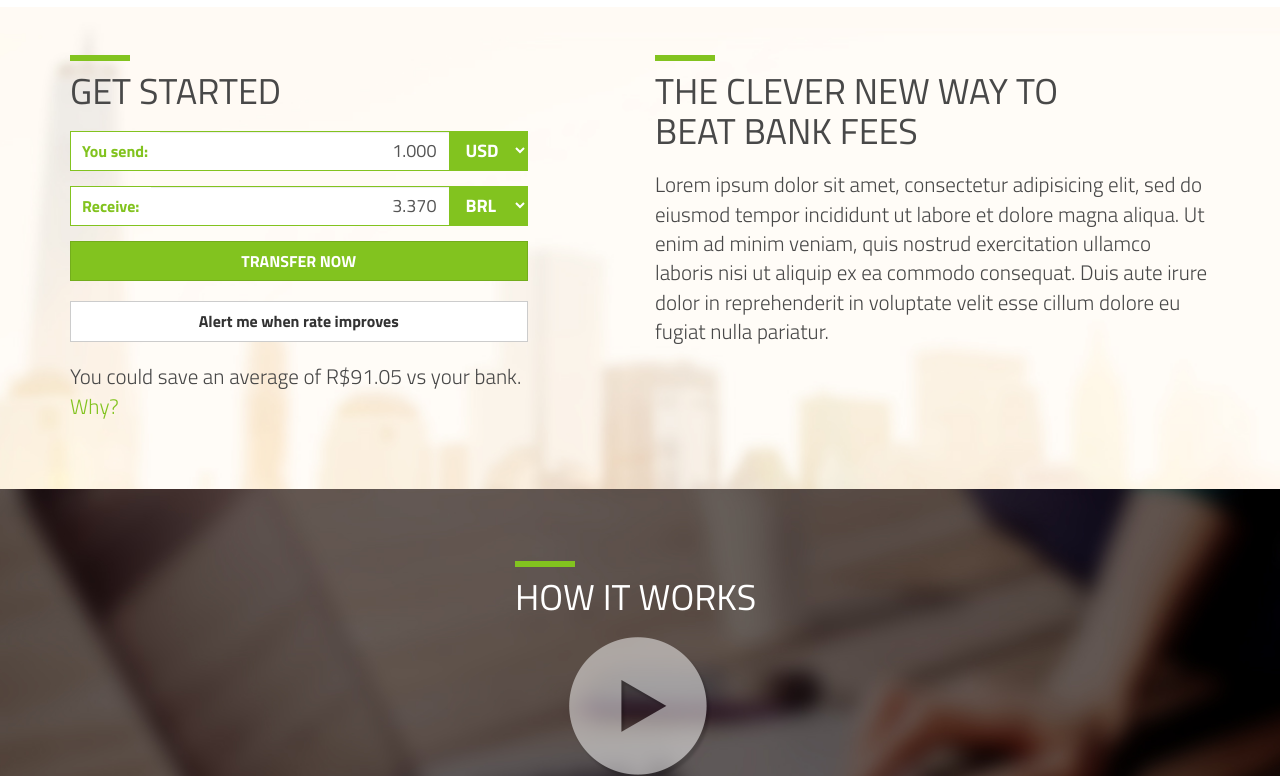
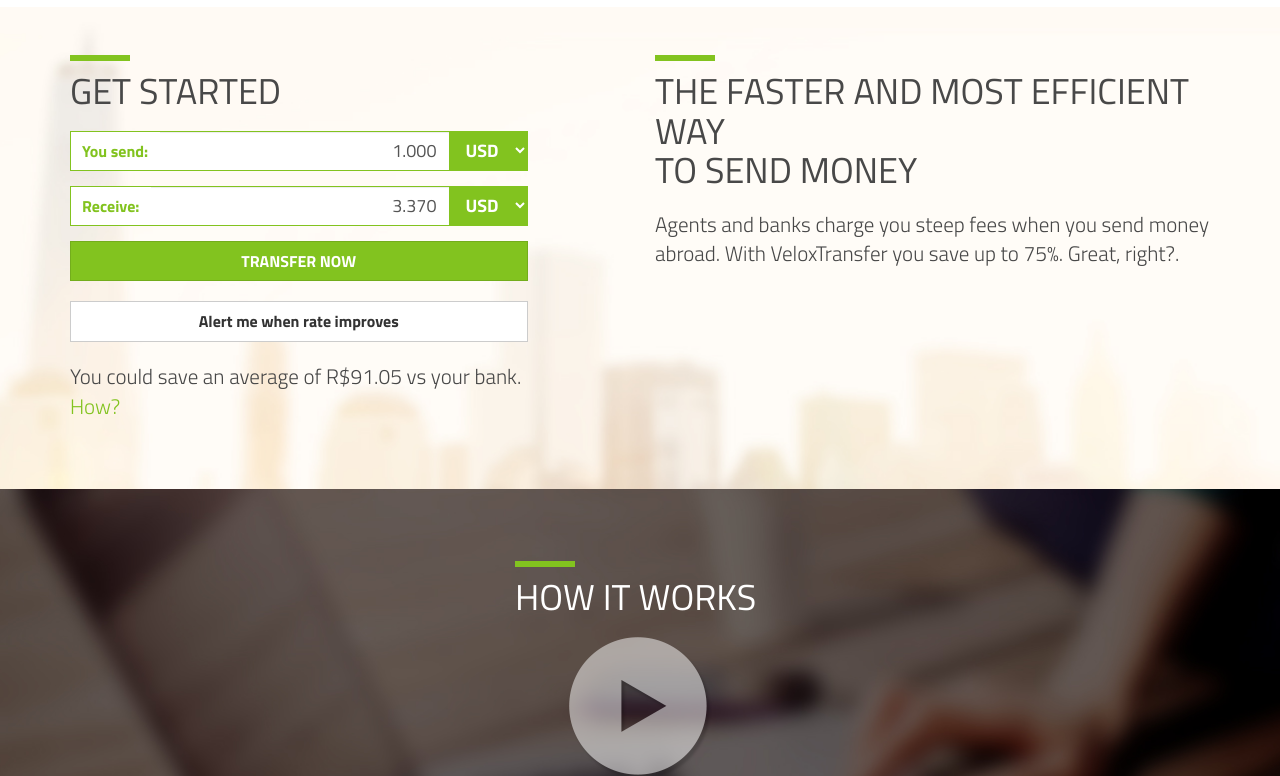
Before and after one commit to veloxtransfer/veloxtransfer.github.io, a plain HTML site: page index.html in a window 1280 px wide. Shown: the part 53-829 px from the top of the page. Drawn offline with Linux system fonts and the light colour scheme.

Commit message:
Update 2015-09-03T20:30:04.934Z

```diff
--- a/index.html
+++ b/index.html
@@ -59,6 +59,8 @@
                                       <select id="" name="">
                                           <option value="">USD</option>
                                           <option value="">BRL</option>
+                                          <option value="">VEF</option>
+                                          <option value="">CNY</option>
                                       </select>
                                   </div>
                             </div>
@@ -73,8 +75,10 @@
                                   <input type="text" class="form-control" id="" placeholder="0.00" value="3.370">
                                   <div class="input-group-addon">
                                       <select id="" name="">
+                                          <option value="">USD</option>
                                           <option value="">BRL</option>
-                                          <option value="">USD</option>
+                                          <option value="">VEF</option>
+                                          <option value="">CNY</option>
                                       </select>
                                   </div>
                             </div>
@@ -90,7 +94,7 @@
 
                         <p class="lead">You could save an average of R$91.05 vs your bank.
                             <br />
-                            <a href="">Why?</a>
+                            <a href="">How?</a>
                         </p>
                     </div>
                     <!-- /.col -->
@@ -100,8 +104,8 @@
                         <div class="head-border">
                             <div></div>
                         </div>
-                        <h1>THE CLEVER NEW WAY TO<br /> BEAT BANK FEES</h1>
-                        <p class="lead">Lorem ipsum dolor sit amet, consectetur adipisicing elit, sed do eiusmod tempor incididunt ut labore et dolore magna aliqua. Ut enim ad minim veniam, quis nostrud exercitation ullamco laboris nisi ut aliquip ex ea commodo consequat. Duis aute irure dolor in reprehenderit in voluptate velit esse cillum dolore eu fugiat nulla pariatur.</p>
+                        <h1>THE FASTER AND MOST EFFICIENT WAY<br /> TO SEND MONEY</h1>
+                        <p class="lead">Agents and banks charge you steep fees when you send money abroad. With VeloxTransfer you save up to 75%. Great, right?.</p>
                     </div>
                     <!-- /.col -->
                 </div>
```
